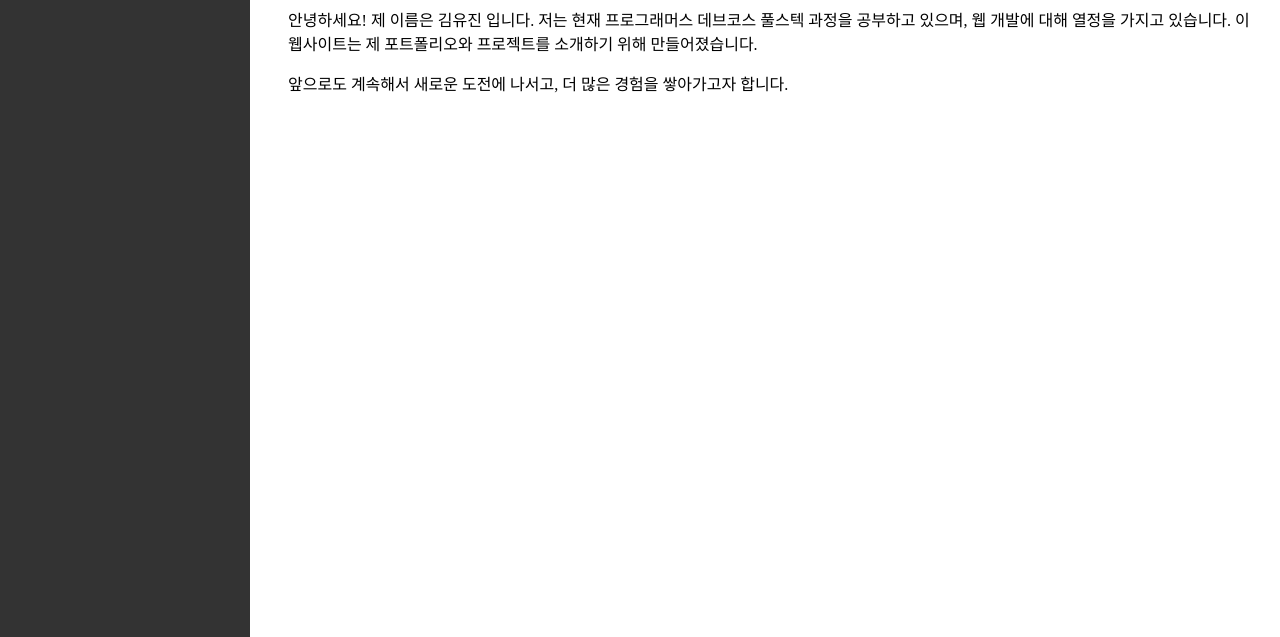
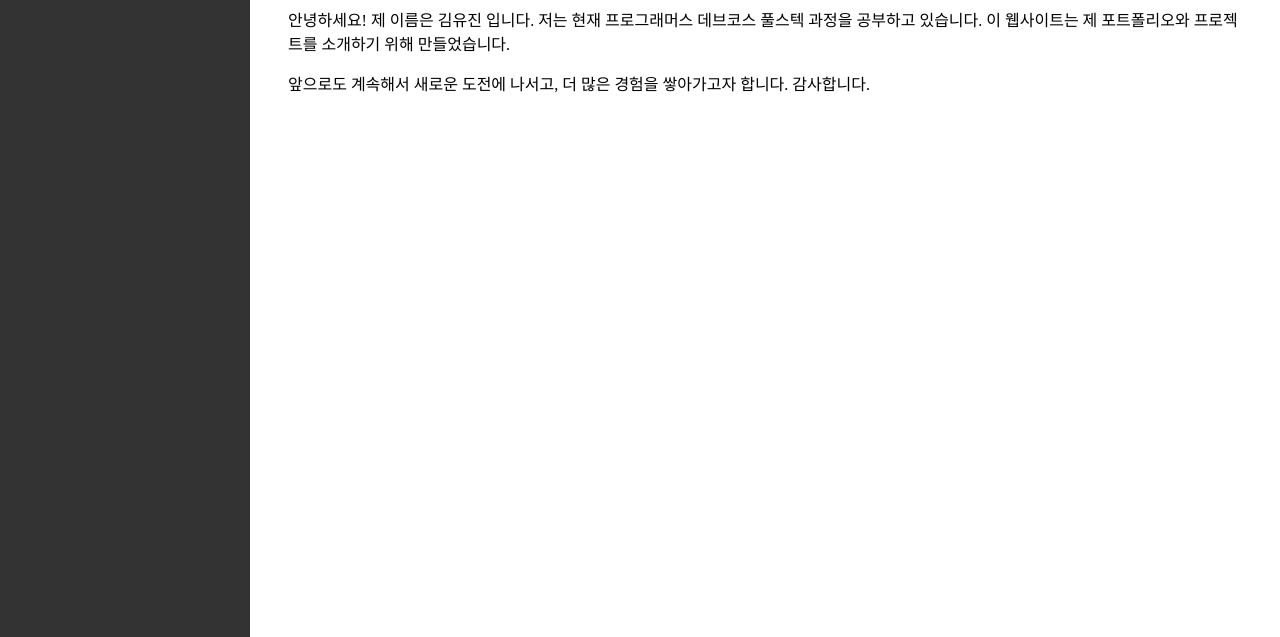
Before and after one commit to Youjin-K/Youjin-K.github.io, a plain HTML site: page about.html in a window 1280 px wide. Shown: the part 163-800 px from the top of the page. Drawn offline with Linux system fonts and the light colour scheme.

Commit message:
Update about.html

```diff
--- a/about.html
+++ b/about.html
@@ -16,9 +16,9 @@
   </div>
   <div class="content">
     <h1>About Me</h1>
-    <p>안녕하세요! 제 이름은 김유진 입니다. 저는 현재 프로그래머스 데브코스 풀스텍 과정을 공부하고 있으며, 웹 개발에 대해 열정을 가지고 있습니다.
-      이 웹사이트는 제 포트폴리오와 프로젝트를 소개하기 위해 만들어졌습니다.</p>
-    <p> 앞으로도 계속해서 새로운 도전에 나서고, 더 많은 경험을 쌓아가고자 합니다.</p>
+    <p>안녕하세요! 제 이름은 김유진 입니다. 저는 현재 프로그래머스 데브코스 풀스텍 과정을 공부하고 있습니다.
+      이 웹사이트는 제 포트폴리오와 프로젝트를 소개하기 위해 만들었습니다.</p>
+    <p> 앞으로도 계속해서 새로운 도전에 나서고, 더 많은 경험을 쌓아가고자 합니다. 감사합니다.</p>
 
   </div>
 </body>
```
